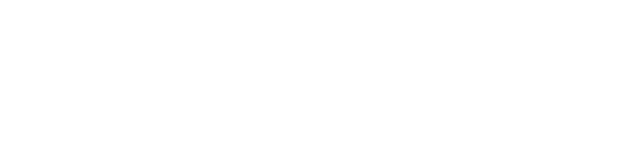
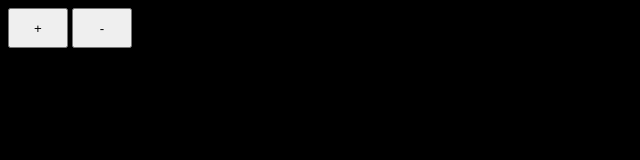
Before and after one commit to MindfulLearner/vue-slider, a plain HTML site: page index.html in a window 1280 px wide. Shown: the whole page, without its empty margins (0-640 px from the left). Drawn offline with Linux system fonts and the light colour scheme.

Commit message:
swagg love of coding

```diff
--- a/css/scripts.js
+++ /dev/null
@@ -1,4 +0,0 @@
-/*
-
-
- */
--- /dev/null
+++ b/css/style.css
@@ -0,0 +1,21 @@
+/*
+
+ */
+
+
+body {
+    background: black;
+    color: white;
+}
+
+
+.buttonPrev {
+    height: 40px;
+    width: 60px;
+}
+
+
+.buttonNext {
+    height: 40px;
+    width: 60px;
+}
--- a/index.html
+++ b/index.html
@@ -5,9 +5,27 @@
         <meta charset="UTF-8">
         <meta name="viewport" content="width=device-width, initial-scale=1">
         <title>vue-slider</title>
-        <link href="./css/scripts.js" rel="stylesheet">
+        <link href="./css/style.css" rel="stylesheet">
     </head>
     <body>
+
+        <div>
+            <button class="buttonNext" type="">+</button>
+            <button class="buttonPrev" type="">-</button>
+        </div>
+
+        <!-- grande img -->
+        <div>
+            <div>
+                <img src="" alt="">
+            </div>
+        </div>
+        <!-- diversi img -->
+        <div>
+            <div>
+
+            </div>
+        </div>
 
 
 
--- a/scripts/script.js
+++ b/scripts/script.js
@@ -1 +1,13 @@
 // script
+
+const { createApp } = Vue;
+
+createApp (
+    {
+        data() {
+            return {
+                nome: 'josh',
+            }
+        }
+    }
+).mount('#app');
```
